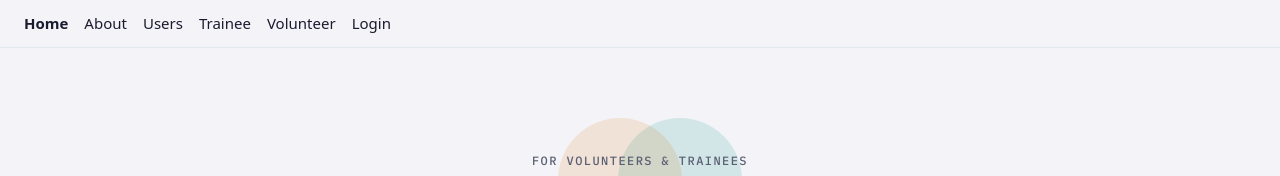
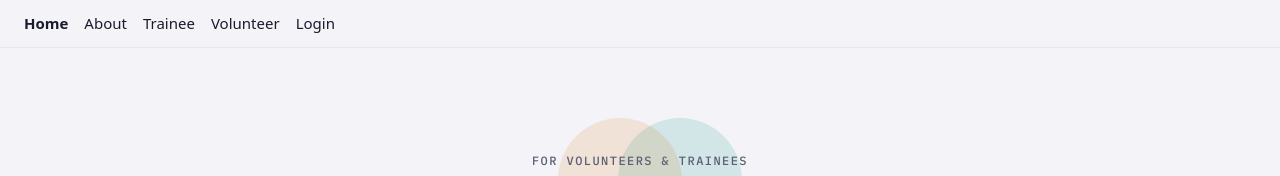
Before and after one commit to theangelskies/Pair-Scheduling, a React (Vite) app in the folder frontend/: page / in a window 1280 px wide. Shown: the top 176 px of the page. Built offline with nearby package versions, Linux system fonts and the light colour scheme; no server answers.

Commit message:
refactor: remove unused Users link from navigation

```diff
--- a/frontend/src/routes/__root.tsx
+++ b/frontend/src/routes/__root.tsx
@@ -57,13 +57,6 @@ function RootLayout() {
           About
         </Link>
         <Link
-          to="/users"
-          activeProps={{ className: styles.navLinkActive }}
-          className={styles.navLink}
-        >
-          Users
-        </Link>
-        <Link
           to="/trainee"
           activeProps={{ className: styles.navLinkActive }}
           className={styles.navLink}
```
